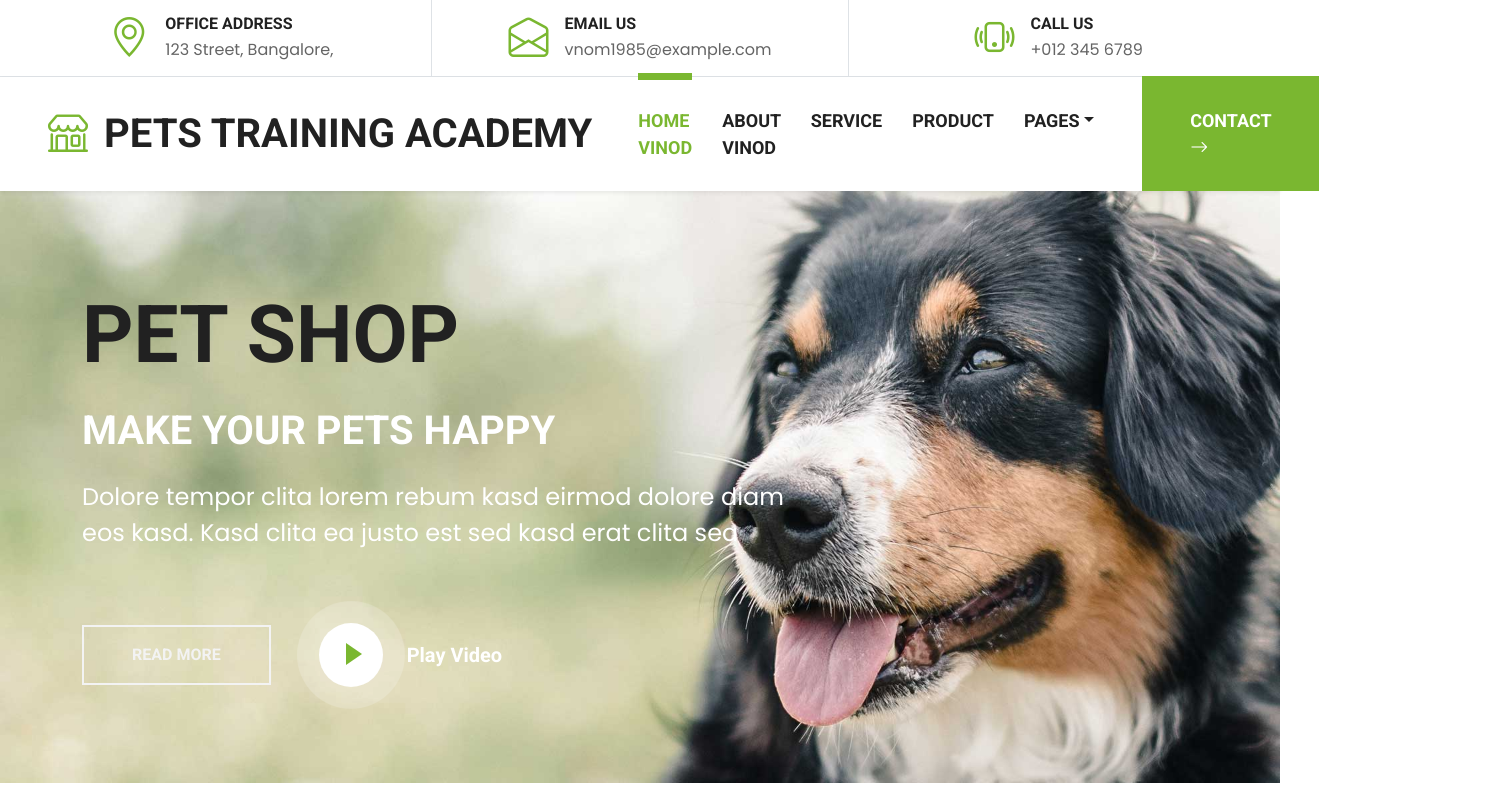
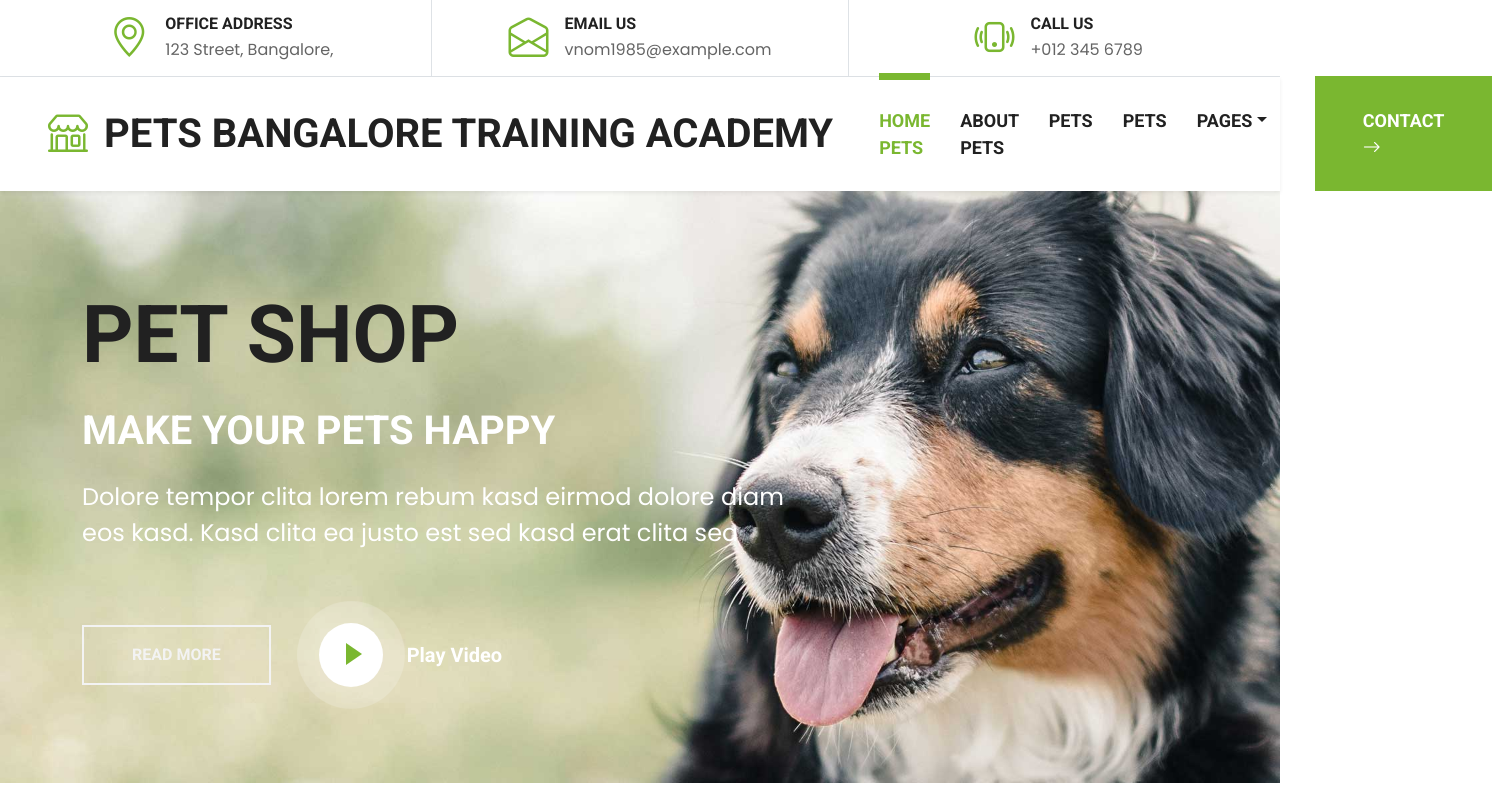
Before and after one commit to VinCloud1/pet-shop-website-template, a plain HTML site: page project/index.html in a window 1280 px wide. Shown: the top 800 px of the page, 1492 px wide, since content can reach past the window. Drawn offline with nearby package versions, Linux system fonts and the light colour scheme.

Commit message:
Update index.html

```diff
--- a/project/index.html
+++ b/project/index.html
@@ -68,17 +68,17 @@
     <!-- Navbar Start -->
     <nav class="navbar navbar-expand-lg bg-white navbar-light shadow-sm py-3 py-lg-0 px-3 px-lg-0">
         <a href="index.html" class="navbar-brand ms-lg-5">
-            <h1 class="m-0 text-uppercase text-dark"><i class="bi bi-shop fs-1 text-primary me-3"></i>Pets  training Academy </h1>
+            <h1 class="m-0 text-uppercase text-dark"><i class="bi bi-shop fs-1 text-primary me-3"></i>Pets Bangalore  training Academy </h1>
         </a>
         <button class="navbar-toggler" type="button" data-bs-toggle="collapse" data-bs-target="#navbarCollapse">
             <span class="navbar-toggler-icon"></span>
         </button>
         <div class="collapse navbar-collapse" id="navbarCollapse">
             <div class="navbar-nav ms-auto py-0">
-                <a href="index.html" class="nav-item nav-link active">Home vinod </a>
-                <a href="about.html" class="nav-item nav-link">About vinod </a>
-                <a href="service.html" class="nav-item nav-link">Service</a>
-                <a href="product.html" class="nav-item nav-link">Product</a>
+                <a href="index.html" class="nav-item nav-link active">Home pets </a>
+                <a href="about.html" class="nav-item nav-link">About pets </a>
+                <a href="service.html" class="nav-item nav-link">pets</a>
+                <a href="product.html" class="nav-item nav-link">pets </a>
                 <div class="nav-item dropdown">
                     <a href="#" class="nav-link dropdown-toggle" data-bs-toggle="dropdown">Pages</a>
                     <div class="dropdown-menu m-0">
```
